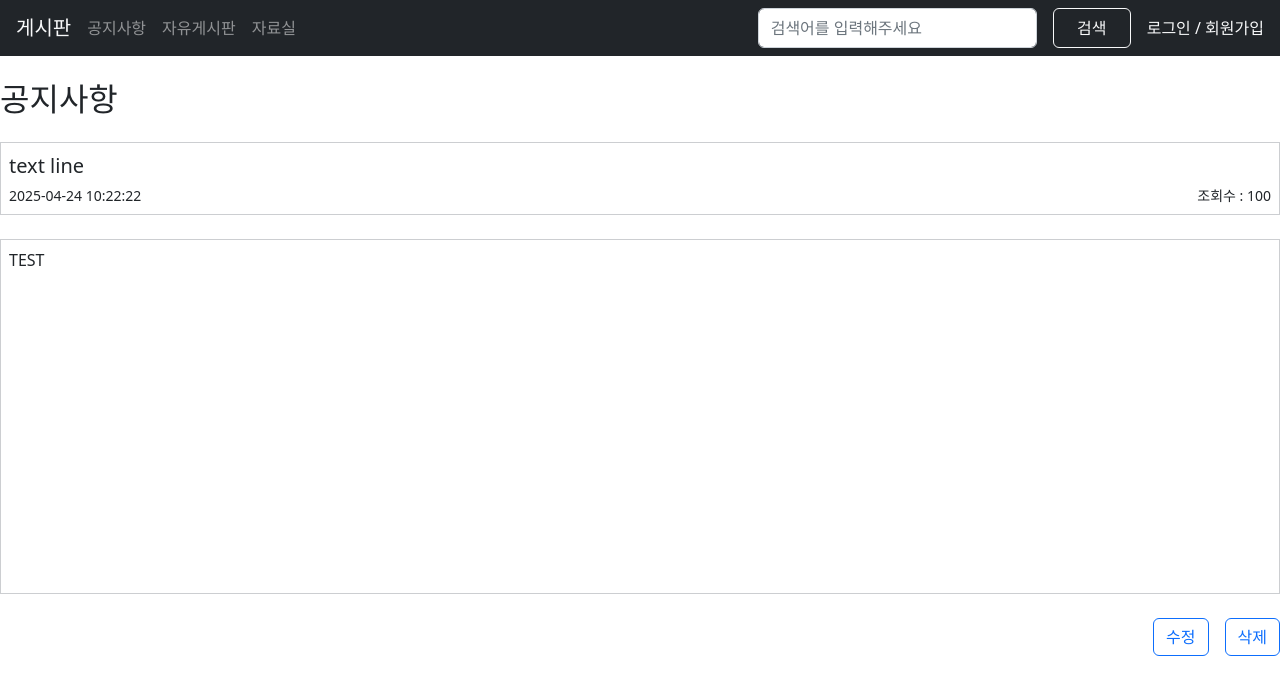
After one commit to YJS2000/NoticeBoard, a PHP site: page /pages/showPage.php in a window 1280 px wide. The commit adds this page. Shown: the top 695 px of the page. Run offline with PHP 8.4, Linux system fonts and the light colour scheme; some libraries are stand-ins or nearby versions.

Commit message:
250426 insertPage, showPage 디자인 완성

```diff
--- a/assets/css/custom.css
+++ b/assets/css/custom.css
@@ -2,7 +2,7 @@
 .width_1440 {
     width: 100%;
     max-width: 1440px;
-    min-width: 900px;
+    min-width: 500px;
     margin: 0 auto;
 }
 
@@ -15,7 +15,31 @@
 .unset {
     all: unset;
 }
-
 .boarder_bottom_black {
     border-bottom: 3px solid #000;
 }
+
+/* insertPage showPage 인풋박스 텍스트에리어 div 사이즈 및 색상 */
+.boarder-color {
+    border: solid 1px #ccced1;
+}
+.input-size {
+    height: 41px;
+}
+.ck-editor__editable_inline {
+    min-height: 355px;
+}
+
+/* showPage 폰트 사이즈 */
+.font-big {
+    font-size: 20px;
+}
+.font-small {
+    font-size: 14px;
+}
+
+/* showPage 본문내용 사이즈 */
+.main-text {
+    width: 100%;
+    height: 355px;
+}
--- /dev/null
+++ b/assets/js/initCkeditor.js
@@ -0,0 +1,12 @@
+window.onload = function() {
+    ClassicEditor
+        .create(document.querySelector('#editor'), {
+            // 에디터 옵션 설정
+        })
+        .then(editor => {
+            console.log('Editor was initialized', editor);
+        })
+        .catch(error => {
+            console.error(error);
+        });
+};
--- a/include/navBar.php
+++ b/include/navBar.php
@@ -39,5 +39,7 @@
             </form>
         </div>
     </nav>
-</body>
-</html>
+
+    <!-- ckeditor 코드 불러오기 -->
+    <script src="../assets/js/ckeditor.js"></script>
+    <script src="../assets/js/initCkeditor.js"></script>
--- /dev/null
+++ b/pages/showPage.php
@@ -0,0 +1,26 @@
+<?php include '../include/navBar.php'; ?>
+<div class="width_1440">
+    <h2 class="mt-4">공지사항</h2>
+
+    <div class="p-2 boarder-color mt-4">
+        <div>
+            <p class="mb-1 font-big">text line</p>
+        </div>
+        <div class="font-small d-flex justify-content-between">
+            <span>2025-04-24 10:22:22</span>
+            <span>조회수 : 100</span>
+        </div>
+    </div>
+
+    <div class="p-2 main-text boarder-color mt-4">
+        <span>TEST</span>
+    </div>
+
+    <div class="d-flex justify-content-end mt-4">
+        <button class="btn btn-outline-primary">수정</button>
+        <button class="ms-3 btn btn-outline-primary">삭제</button>
+    </div>
+</div>
+
+</body>
+</html>
```
Also changed, not shown: pages/insertPage.php (+10 -4 lines), README.txt (added).
